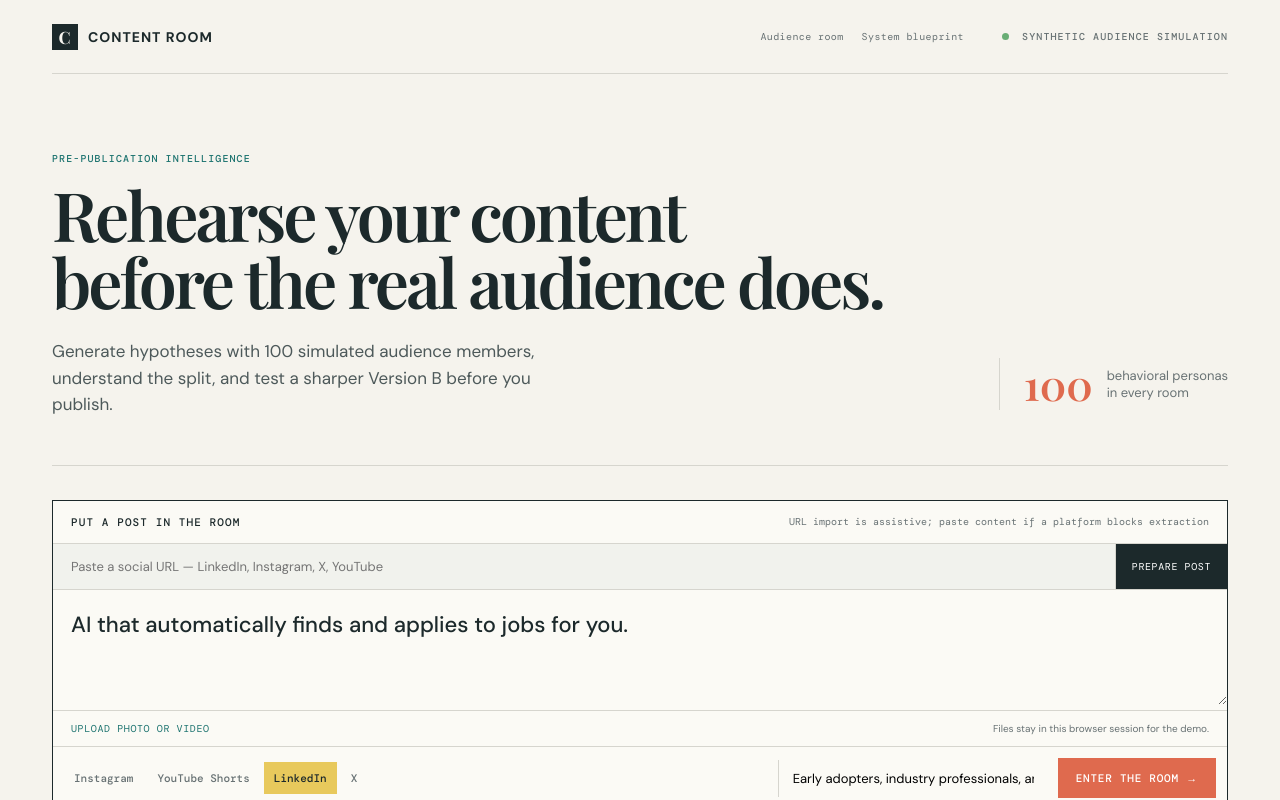
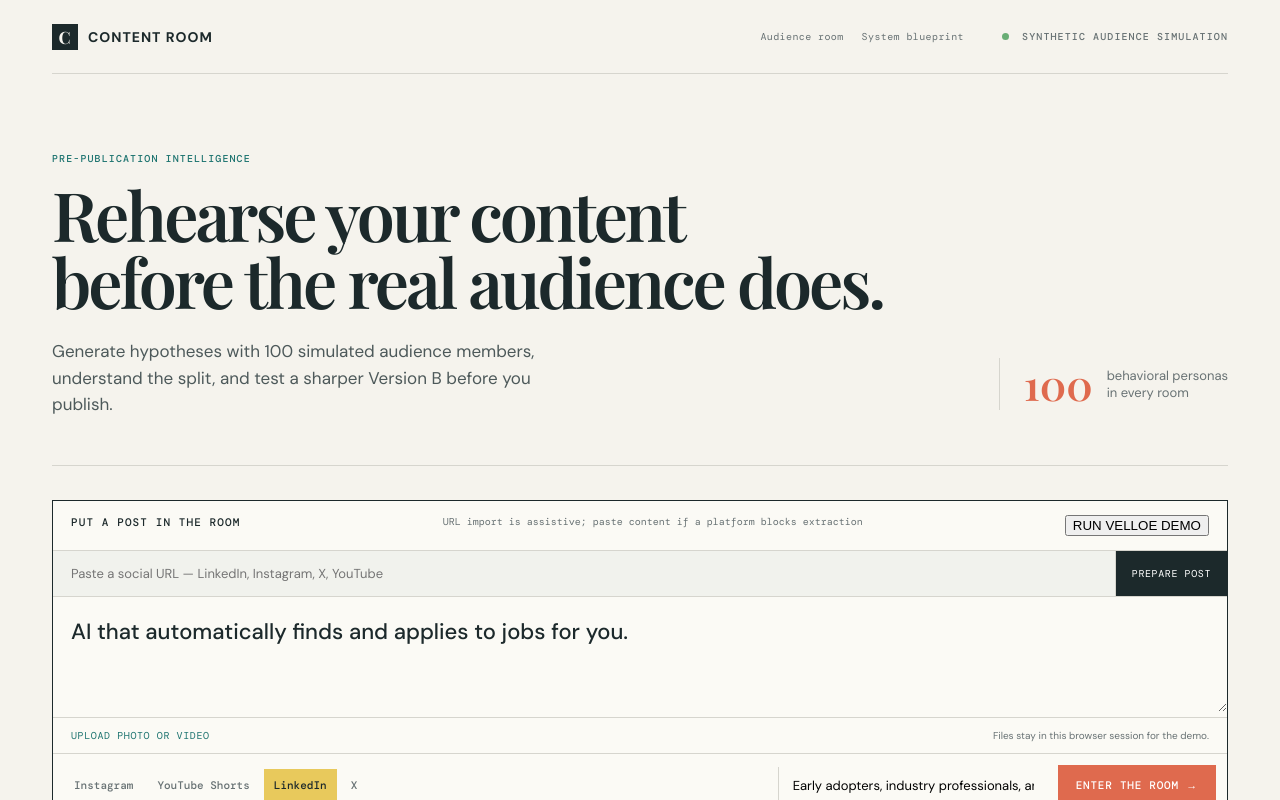
Before and after one commit to chotushikari/Escape-velocity, a Next.js app: page / in a window 1280 px wide. Both pictures are taken after a click on the button "ENTER THE ROOM →". Shown: the top 800 px of the page. Built offline with nearby package versions, Linux system fonts and the light colour scheme; a web font is replaced by a local one.

Commit message:
Add deterministic demo and content importer boundary

```diff
--- a/app/page.tsx
+++ b/app/page.tsx
@@ -4,26 +4,29 @@ import { ContentInput, Platform, SimulationResult } from "../lib/types";
 import { overview } from "../lib/simulation";
 import { ContentInputPanel } from "../components/content-input";
 import { RoomProgress } from "../components/room-progress";
+import { VelloeDemoScenario } from "../lib/demo/velloe-demo-scenario";
 
 const defaultContent = "AI that automatically finds and applies to jobs for you.";
 
 export default function Home() {
   const [input, setInput] = useState<ContentInput>({ text: defaultContent, platform: "LinkedIn", targetAudience: "Early adopters, industry professionals, and decision makers" });
+  const [audienceId, setAudienceId] = useState("room-population-v1");
   const [result, setResult] = useState<SimulationResult | null>(null); const [versionB, setVersionB] = useState<SimulationResult | null>(null); const [stage, setStage] = useState(-1); const [busy, setBusy] = useState(false); const [resimulating, setResimulating] = useState(false);
   const metrics = useMemo(() => result ? overview(result.reactions) : null, [result]);
-  async function run() {
-    if (!input.text.trim() || busy) return; setBusy(true); setResult(null); setVersionB(null); setStage(0);
+  async function run(content = input, populationId = audienceId) {
+    if (!content.text.trim() || busy) return; setBusy(true); setResult(null); setVersionB(null); setStage(0);
     const timer = window.setInterval(() => setStage(s => Math.min(s + 1, 4)), 600);
-    try { const response = await fetch("/api/simulate", { method: "POST", headers: { "Content-Type": "application/json" }, body: JSON.stringify(input) }); if (!response.ok) throw new Error("Simulation unavailable"); const data = await response.json(); setStage(4); await new Promise(r => setTimeout(r, 350)); setResult(data); } catch { setResult(null); } finally { window.clearInterval(timer); setBusy(false); }
+    try { const response = await fetch("/api/simulate", { method: "POST", headers: { "Content-Type": "application/json" }, body: JSON.stringify({ ...content, sameAudienceId: populationId }) }); if (!response.ok) throw new Error("Simulation unavailable"); const data = await response.json(); setStage(4); await new Promise(r => setTimeout(r, 350)); setResult(data); } catch { setResult(null); } finally { window.clearInterval(timer); setBusy(false); }
   }
+  function runVelloeDemo() { setInput(VelloeDemoScenario.content); setAudienceId(VelloeDemoScenario.audienceId); void run(VelloeDemoScenario.content, VelloeDemoScenario.audienceId); }
   async function resimulate() {
     if (!result || resimulating) return; setResimulating(true);
-    try { const response = await fetch("/api/simulate", { method: "POST", headers: { "Content-Type": "application/json" }, body: JSON.stringify({ ...input, text: result.strategy.revisedContent }) }); if (!response.ok) throw new Error("Re-simulation unavailable"); setVersionB(await response.json()); } finally { setResimulating(false); }
+    try { const response = await fetch("/api/simulate", { method: "POST", headers: { "Content-Type": "application/json" }, body: JSON.stringify({ ...input, text: result.strategy.revisedContent, sameAudienceId: audienceId }) }); if (!response.ok) throw new Error("Re-simulation unavailable"); setVersionB(await response.json()); } finally { setResimulating(false); }
   }
   return <main>
     <header><div className="brand"><span className="brand-mark">C</span><span>CONTENT ROOM</span></div><nav><a href="#room">Audience room</a><a href="#blueprint">System blueprint</a></nav><div className="mode"><i /> SYNTHETIC AUDIENCE SIMULATION</div></header>
     <section className="intro"><div><p className="eyebrow">PRE-PUBLICATION INTELLIGENCE</p><h1>Rehearse your content<br />before the real audience does.</h1><p className="sub">Generate hypotheses with 100 simulated audience members, understand the split, and test a sharper Version B before you publish.</p></div><div className="intro-note"><b>100</b><span>behavioral personas<br />in every room</span></div></section>
-    <ContentInputPanel value={input} busy={busy} onChange={setInput} onRun={run} />
+    <ContentInputPanel value={input} busy={busy} onChange={setInput} onRun={() => void run()} onDemo={runVelloeDemo} />
     {busy && <RoomProgress stage={stage} />}
     {result && metrics && <Results input={input} result={result} metrics={metrics} versionB={versionB} resimulating={resimulating} onResimulate={resimulate} />}
     {!result && !busy && <section className="empty"><span>01</span><p>Paste a Velloe post or any campaign URL, then add its caption if the platform blocks automated extraction.</p></section>}
@@ -35,14 +38,14 @@ function Results({ input, result, metrics, versionB, resimulating, onResimulate
   const liked = result.reactions.filter(r => r.trustScore >= 55).slice(0, 3); const rejected = result.reactions.filter(r => r.trustScore < 50).slice(0, 3); const high = result.segments.find(s => s.name === "Early adopter") ?? result.segments[0]; const low = result.segments.find(s => s.name === "Industry professional") ?? [...result.segments].sort((a,b) => a.positiveRate - b.positiveRate)[0];
   return <div className="results">
     <section className="post-artifact">{input.mediaUrl && <div className="media-preview">{input.mediaKind === "video" ? <video src={input.mediaUrl} controls /> : <img src={input.mediaUrl} alt="Uploaded content preview" />}</div>}<div className="post-copy"><span>ORIGINAL CONTENT</span><b>{result.dna.hook}</b><p>“{result.dna.promise}”</p></div><dl><div><dt>SOURCE</dt><dd>{input.sourceUrl ? "Social URL + caption" : input.mediaUrl ? "Uploaded media + caption" : "Pasted content"}</dd></div><div><dt>CONTENT TYPE</dt><dd>{input.mediaKind === "video" ? "Video / short" : input.mediaKind === "image" ? "Image post" : "Product / marketing"}</dd></div><div><dt>AUDIENCE HYPOTHESIS</dt><dd>Contextual behavioral cohorts</dd></div></dl></section>
-    <section className="overview"><div className="section-label">WHAT HAPPENED? <span>100 simulated audience members</span></div><div className="metric-grid"><Metric label="Stop scrolling" value={metrics.stop} /><Metric label="Clarity" value={metrics.clarity} /><Metric label="Trust" value={metrics.trust} tone="warn" /><Metric label="Share intent" value={metrics.share} /><Metric label="Purchase intent" value={metrics.purchase} /></div></section>
+    <section className="overview"><div className="section-label">WHAT HAPPENED? <span>100 simulated audience members</span></div><div className="simulated-badge">SIMULATED HYPOTHESES · VALIDATE WITH REAL AUDIENCE SIGNALS</div><div className="metric-grid"><Metric label="Simulated stop scrolling" value={metrics.stop} /><Metric label="Simulated clarity" value={metrics.clarity} /><Metric label="Simulated trust" value={metrics.trust} tone="warn" /><Metric label="Simulated share intent" value={metrics.share} /><Metric label="Simulated purchase intent" value={metrics.purchase} /></div></section>
     <section className="room" id="room"><div className="section-label">THE ROOM <span>live reaction board</span></div><div className="room-intro"><p><b>100 agents observed your post.</b> Each response is a structured action from a persona’s identity, behavioral state, and platform context.</p><span>OBSERVE → INTERPRET → DECIDE</span></div><div className="persona-grid">{result.personas.map(p => { const r = result.reactions.find(x => x.personaId === p.id)!; return <article className={`persona ${r.action === "REJECT" ? "reject" : r.action === "IGNORE" ? "muted" : ""}`} key={p.id}><span className="avatar" style={{ background: p.color }}>{p.name[0]}</span><div><b>{p.name}, {p.age}</b><small>{p.occupation}</small></div><strong>{r.action}</strong><p>“{r.thought}”</p></article>; })}</div></section>
     <section className="insights two-col"><Panel title="WHAT PEOPLE LIKED"><p className="big-quote">“{liked[0]?.strongestElement}.”</p><ul>{liked.map(r => <li key={r.personaId}>{r.thought}</li>)}</ul></Panel><Panel title="WHAT PEOPLE REJECTED"><p className="big-quote">“{rejected[0]?.biggestProblem}.”</p><ul>{rejected.map(r => <li key={r.personaId}>{r.thought}</li>)}</ul></Panel></section>
     <section className="split"><div><p className="eyebrow">AUDIENCE SPLIT</p><h2>{high.name} are in.<br /><span>{low.name} need proof.</span></h2><p>The same promise creates different interpretations depending on confidence, context, and tolerance for automation.</p></div><div className="split-data"><SegmentBar segment={high} /><SegmentBar segment={low} /></div></section>
     <section className="why"><div className="section-label">WHY THIS HAPPENED</div><div className="why-grid"><div><span>01</span><h3>The hook earns a pause</h3><p>{result.dna.strengths[0]}.</p></div><div><span>02</span><h3>The claim outruns the proof</h3><p>{result.strategy.biggestProblem}</p></div><div><span>03</span><h3>Control is the missing message</h3><p>People want to know what the system does—and what they can review.</p></div></div></section>
     <section className="strategy"><div className="strategy-top"><div><p className="eyebrow">CONTENT ROOM RECOMMENDATION</p><h2>Change these three things.</h2></div><p>{result.strategy.diagnosis}</p></div><div className="changes">{result.strategy.changes.map((change, i) => <div key={change}><span>0{i + 1}</span>{change}</div>)}</div></section>
     <section className="revision"><div className="section-label">IMPROVED VERSION <span>recommended content</span></div><div className="revision-grid"><article><small>ORIGINAL</small><p>AI that automatically finds and applies to jobs for you.</p></article><article className="recommended"><small>VERSION B</small><p>{result.strategy.revisedContent}</p><button onClick={() => navigator.clipboard?.writeText(result.strategy.revisedContent)}>COPY VERSION</button></article></div></section>
-    <section className="resim"><div><p className="eyebrow">CLOSE THE LOOP</p><h2>Test Version B<br />before it leaves the room.</h2><p>Simulation creates a directional hypothesis. Validate the winning idea with a real post, creative test, or audience research.</p></div>{versionB ? <VersionBComparison before={metrics} after={overview(versionB.reactions)} /> : <button className="resim-button" onClick={onResimulate} disabled={resimulating}>{resimulating ? "RE-SIMULATING…" : "RE-SIMULATE VERSION B →"}</button>}</section>
+    <section className="resim"><div><p className="eyebrow">CLOSE THE LOOP</p><h2>Test Version B<br />before it leaves the room.</h2><p className="audience-lock">SAME AUDIENCE LOCKED · POPULATION PRESERVED</p><p>Simulation creates a directional hypothesis. Validate the winning idea with a real post, creative test, or audience research.</p></div>{versionB ? <VersionBComparison before={metrics} after={overview(versionB.reactions)} /> : <button className="resim-button" onClick={onResimulate} disabled={resimulating}>{resimulating ? "RE-SIMULATING…" : "RE-SIMULATE SAME AUDIENCE →"}</button>}</section>
     <Architecture />
   </div>;
 }
--- a/components/content-input.tsx
+++ b/components/content-input.tsx
@@ -1,6 +1,8 @@
 "use client";
 
+import { useState } from "react";
 import { ContentInput, Platform } from "../lib/types";
+import { applyImport, prepareUrlImport } from "../lib/importers/content-importer";
 
 const platforms: Platform[] = ["Instagram", "YouTube Shorts", "LinkedIn", "X"];
 
@@ -9,14 +11,15 @@ interface ContentInputProps {
   busy: boolean;
   onChange: (value: ContentInput) => void;
   onRun: () => void;
+  onDemo: () => void;
 }
 
-export function ContentInputPanel({ value, busy, onChange, onRun }: ContentInputProps) {
+export function ContentInputPanel({ value, busy, onChange, onRun, onDemo }: ContentInputProps) {
+  const [notice, setNotice] = useState("");
   function preparePost() {
-    const url = value.sourceUrl?.toLowerCase() ?? "";
-    const platform: Platform = url.includes("linkedin") ? "LinkedIn" : url.includes("youtube") ? "YouTube Shorts" : url.includes("x.com") || url.includes("twitter") ? "X" : "Instagram";
-    const mediaKind = /\.(mp4|webm|mov)(\?|#|$)/.test(url) ? "video" : /\.(png|jpe?g|gif|webp|avif)(\?|#|$)/.test(url) ? "image" : undefined;
-    onChange({ ...value, platform, ...(mediaKind ? { mediaUrl: value.sourceUrl, mediaKind } : {}) });
+    const preview = value.sourceUrl ? prepareUrlImport(value.sourceUrl) : null;
+    if (!preview) { setNotice("Enter a valid http(s) URL, or paste content manually."); return; }
+    onChange(applyImport(value, preview)); setNotice(preview.notice);
   }
 
   function attachMedia(event: React.ChangeEvent<HTMLInputElement>) {
@@ -26,8 +29,8 @@ export function ContentInputPanel({ value, busy, onChange, onRun }: ContentInput
   }
 
   return <section className="composer" aria-label="Content input">
-    <div className="composer-head"><span>PUT A POST IN THE ROOM</span><small>URL import is assistive; paste content if a platform blocks extraction</small></div>
-    <div className="url-row"><input value={value.sourceUrl ?? ""} onChange={e => onChange({ ...value, sourceUrl: e.target.value })} placeholder="Paste a social URL — LinkedIn, Instagram, X, YouTube" aria-label="Social post URL" /><button onClick={preparePost}>PREPARE POST</button></div>
+    <div className="composer-head"><span>PUT A POST IN THE ROOM</span><small>URL import is assistive; paste content if a platform blocks extraction</small><button type="button" className="demo-trigger" onClick={onDemo}>RUN VELLOE DEMO</button></div>
+    <div className="url-row"><input value={value.sourceUrl ?? ""} onChange={e => onChange({ ...value, sourceUrl: e.target.value })} placeholder="Paste a social URL — LinkedIn, Instagram, X, YouTube" aria-label="Social post URL" /><button onClick={preparePost}>PREPARE POST</button></div>{notice && <p className="import-notice">{notice}</p>}
     <textarea value={value.text} onChange={e => onChange({ ...value, text: e.target.value })} placeholder="Paste the caption, script, or content here…" />
     <div className="media-row"><label><input type="file" accept="image/*,video/*" onChange={attachMedia} />UPLOAD PHOTO OR VIDEO</label>{value.mediaUrl && <span>{value.mediaKind === "video" ? "VIDEO READY" : "IMAGE READY"}</span>}<small>Files stay in this browser session for the demo.</small></div>
     <div className="controls"><div className="platforms">{platforms.map(platform => <button className={value.platform === platform ? "active" : ""} key={platform} onClick={() => onChange({ ...value, platform })}>{platform}</button>)}</div><input value={value.targetAudience} onChange={e => onChange({ ...value, targetAudience: e.target.value })} aria-label="Target audience" /><button className="run" onClick={onRun} disabled={busy}>{busy ? "RUNNING ROOM…" : "ENTER THE ROOM →"}</button></div>
--- /dev/null
+++ b/lib/demo/velloe-demo-scenario.ts
@@ -0,0 +1,11 @@
+import { ContentInput } from "../types";
+
+/** A no-network, deterministic rehearsal used for the 90-second judge demo. */
+export const VelloeDemoScenario = {
+  audienceId: "velloe-demo-population-v1",
+  content: {
+    text: "AI that automatically finds relevant jobs, drafts tailored applications, and keeps you in control before anything is sent.",
+    platform: "LinkedIn",
+    targetAudience: "Career switchers, ambitious graduates, and job-searching professionals",
+  } satisfies ContentInput,
+} as const;
--- /dev/null
+++ b/lib/importers/content-importer.ts
@@ -0,0 +1,28 @@
+import { ContentInput, Platform } from "../types";
+
+export interface ImportPreview { sourceUrl: string; platform: Platform; mediaUrl?: string; mediaKind?: "image" | "video"; notice: string; }
+export interface ContentImporter { canImport(url: URL): boolean; preview(url: URL): ImportPreview; }
+
+function platformFor(host: string): Platform {
+  if (host.includes("linkedin")) return "LinkedIn";
+  if (host.includes("youtube")) return "YouTube Shorts";
+  if (host === "x.com" || host.endsWith(".x.com") || host.includes("twitter")) return "X";
+  return "Instagram";
+}
+
+export class WebContentImporter implements ContentImporter {
+  canImport(url: URL) { return url.protocol === "https:" || url.protocol === "http:"; }
+  preview(url: URL): ImportPreview {
+    const path = url.pathname.toLowerCase();
+    const mediaKind = /\.(mp4|webm|mov)$/.test(path) ? "video" : /\.(png|jpe?g|gif|webp|avif)$/.test(path) ? "image" : undefined;
+    return { sourceUrl: url.toString(), platform: platformFor(url.hostname), ...(mediaKind ? { mediaUrl: url.toString(), mediaKind } : {}), notice: mediaKind ? "Direct media preview ready." : "URL recognized. Paste its caption, script, or page copy for a reliable rehearsal." };
+  }
+}
+
+export function prepareUrlImport(sourceUrl: string): ImportPreview | null {
+  try { const url = new URL(sourceUrl); const importer = new WebContentImporter(); return importer.canImport(url) ? importer.preview(url) : null; } catch { return null; }
+}
+
+export function applyImport(input: ContentInput, preview: ImportPreview): ContentInput {
+  return { ...input, sourceUrl: preview.sourceUrl, platform: preview.platform, ...(preview.mediaUrl ? { mediaUrl: preview.mediaUrl, mediaKind: preview.mediaKind } : {}) };
+}
```
